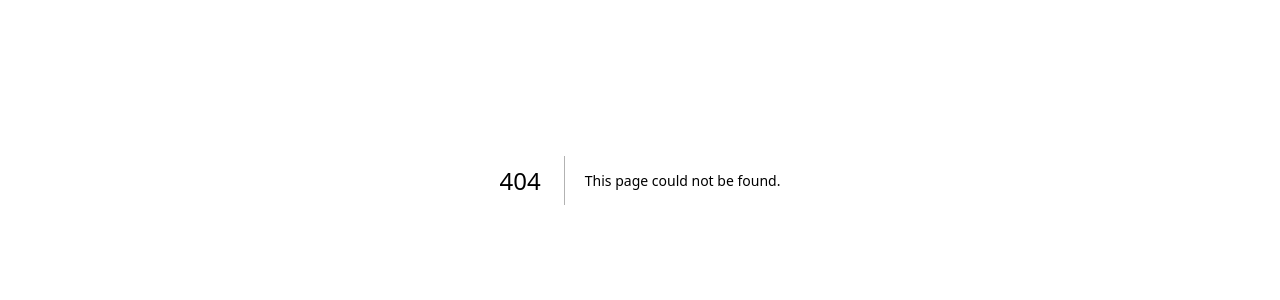
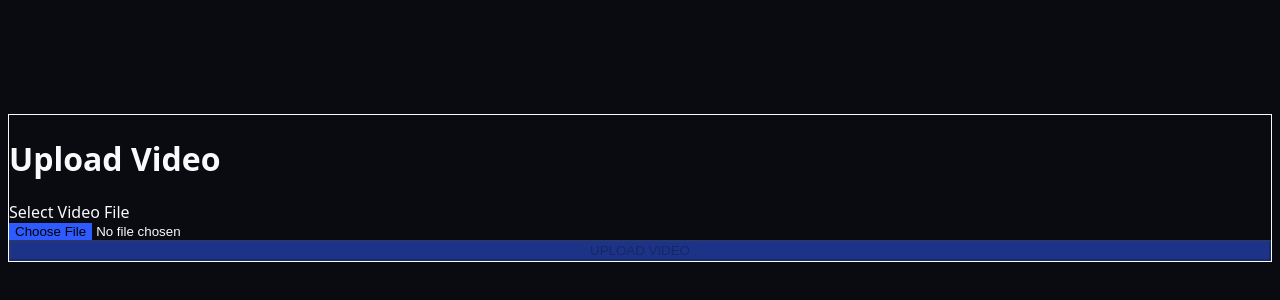
Before and after one commit to AbdullahRana11/MotionKinetix, a Next.js app in the folder frontend/: page /dashboard/upload in a window 1280 px wide. Before the commit this address had no page. Shown: the part 220-520 px from the top of the page. Built offline with nearby package versions, Linux system fonts and the light colour scheme.

Commit message:
feat(ingestion): build secure multipart/form-data video upload pipeline

```diff
--- /dev/null
+++ b/frontend/src/app/dashboard/upload/page.tsx
@@ -0,0 +1,99 @@
+'use client';
+
+import React, { useState } from 'react';
+import { useRouter } from 'next/navigation';
+import { useAuthStore } from '@/store/useAuthStore';
+
+export default function UploadVideoPage() {
+  const router = useRouter();
+  const token = useAuthStore((state) => state.token);
+
+  const [file, setFile] = useState<File | null>(null);
+  const [isUploading, setIsUploading] = useState(false);
+  const [error, setError] = useState<string | null>(null);
+
+  const handleFileChange = (e: React.ChangeEvent<HTMLInputElement>) => {
+    if (e.target.files && e.target.files.length > 0) {
+      setFile(e.target.files[0]);
+      setError(null);
+    }
+  };
+
+  const handleSubmit = async (e: React.FormEvent) => {
+    e.preventDefault();
+    if (!file) {
+      setError('Please select a video file first.');
+      return;
+    }
+    if (!token) {
+      setError('You must be logged in to upload videos.');
+      return;
+    }
+
+    setIsUploading(true);
+    setError(null);
+
+    try {
+      const formData = new FormData();
+      formData.append('file', file);
+
+      // Using the exact endpoint provided. If backend uses v1 routing, this might need updating to /api/v1/videos/upload
+      const res = await fetch('http://localhost:8000/api/videos/upload', {
+        method: 'POST',
+        headers: {
+          'Authorization': `Bearer ${token}`,
+          // Note: Do NOT set Content-Type header manually when using FormData.
+          // The browser will automatically set it to multipart/form-data with the correct boundary.
+        },
+        body: formData,
+      });
+
+      if (!res.ok) {
+        const errorData = await res.json().catch(() => null);
+        throw new Error(errorData?.detail || 'Failed to upload video');
+      }
+
+      // On success, redirect to dashboard
+      router.push('/dashboard');
+    } catch (err: any) {
+      setError(err.message);
+    } finally {
+      setIsUploading(false);
+    }
+  };
+
+  return (
+    <div className="flex min-h-screen items-center justify-center bg-[#0A0B10] p-4 text-white">
+      <div className="w-full max-w-md rounded-xl border border-white/10 bg-white/5 p-8 shadow-2xl backdrop-blur-md">
+        <h1 className="mb-6 text-2xl font-bold tracking-wider">Upload Video</h1>
+
+        <form onSubmit={handleSubmit} className="flex flex-col gap-6">
+          <div className="flex flex-col gap-2">
+            <label className="text-sm font-semibold text-neutral-400">
+              Select Video File
+            </label>
+            <input
+              type="file"
+              accept="video/mp4, video/quicktime"
+              onChange={handleFileChange}
+              disabled={isUploading}
+              className="file:mr-4 file:rounded-md file:border-0 file:bg-[#2E5BFF] file:px-4 file:py-2 file:text-sm file:font-semibold file:text-white hover:file:bg-[#2E5BFF]/80 disabled:opacity-50"
+            />
+          </div>
+
+          {error && (
+            <p className="text-sm font-medium text-red-500">{error}</p>
+          )}
+
+          <button
+            type="submit"
+            disabled={isUploading || !file}
+            className="mt-4 rounded-lg bg-[#2E5BFF] py-3 font-bold uppercase tracking-widest text-white transition-colors hover:bg-[#2E5BFF]/80 disabled:cursor-not-allowed disabled:opacity-50"
+          >
+            {isUploading ? 'Uploading...' : 'Upload Video'}
+          </button>
+        </form>
+      </div>
+    </div>
+  );
+}
```
